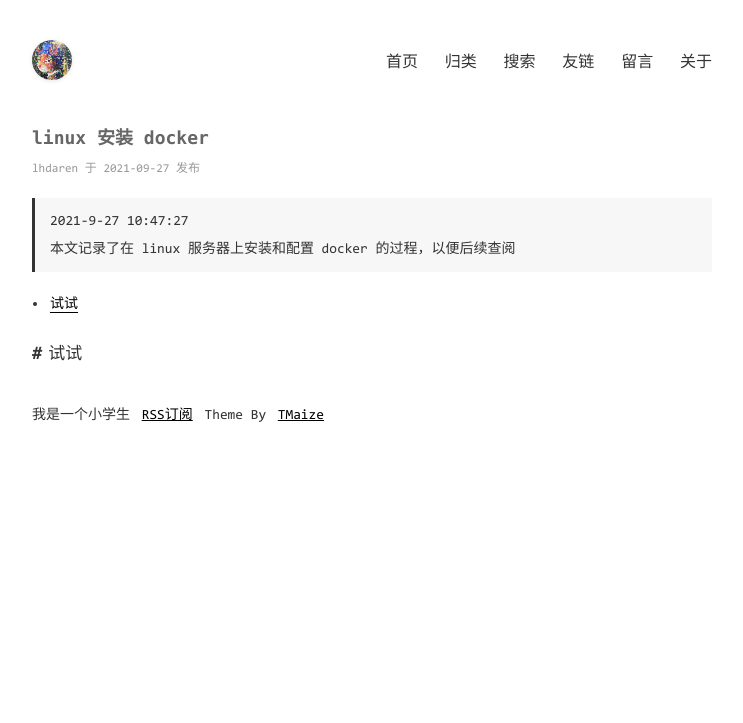
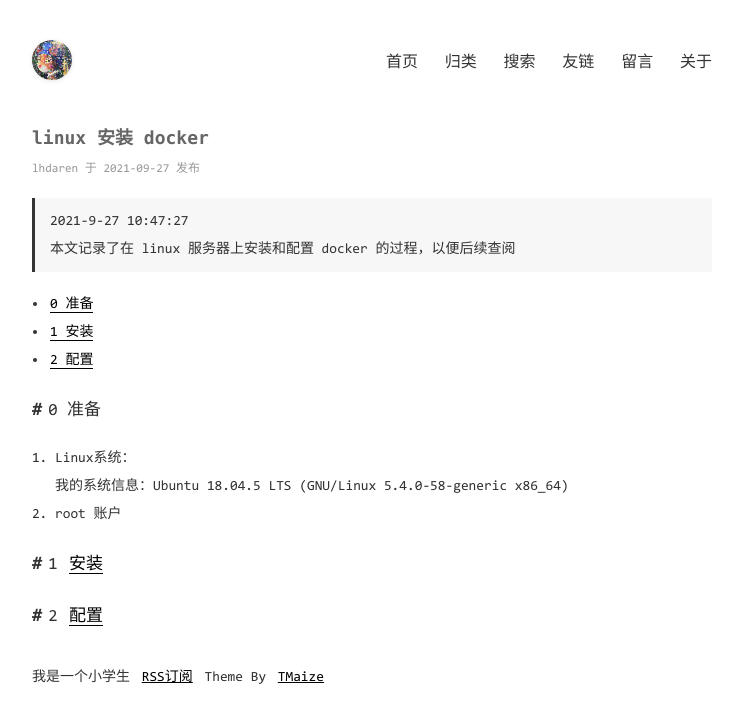
Before and after one commit to vegetarianfish/vegetarianfish.github.io, a Jekyll site: the page built from _posts/2021-09-27-linux 安装 docker.md, in a window 1280 px wide. Shown: the top 723 px of the page, without its empty margins (268-1011 px from the left). Built offline with Jekyll 4.4.1, drawn with Linux system fonts in a browser that asks for light colours; comment, search, counter and statistics services are not loaded.

Commit message:
Update 2021-09-27-linux 安装 docker.md

```diff
--- a/_posts/2021-09-27-linux 安装 docker.md
+++ b/_posts/2021-09-27-linux 安装 docker.md
@@ -12,4 +12,14 @@ categories: [docker, linux, Tips]
 {:toc}
 
 
-# 试试
+# 0 准备
+
+1. Linux系统：
+
+   我的系统信息：Ubuntu 18.04.5 LTS (GNU/Linux 5.4.0-58-generic x86_64)
+
+2. root 账户
+
+# 1 [安装](https://docs.docker.com/engine/install/ubuntu/)
+
+# 2 [配置](https://blog.csdn.net/u011337602/article/details/104541261)
```
